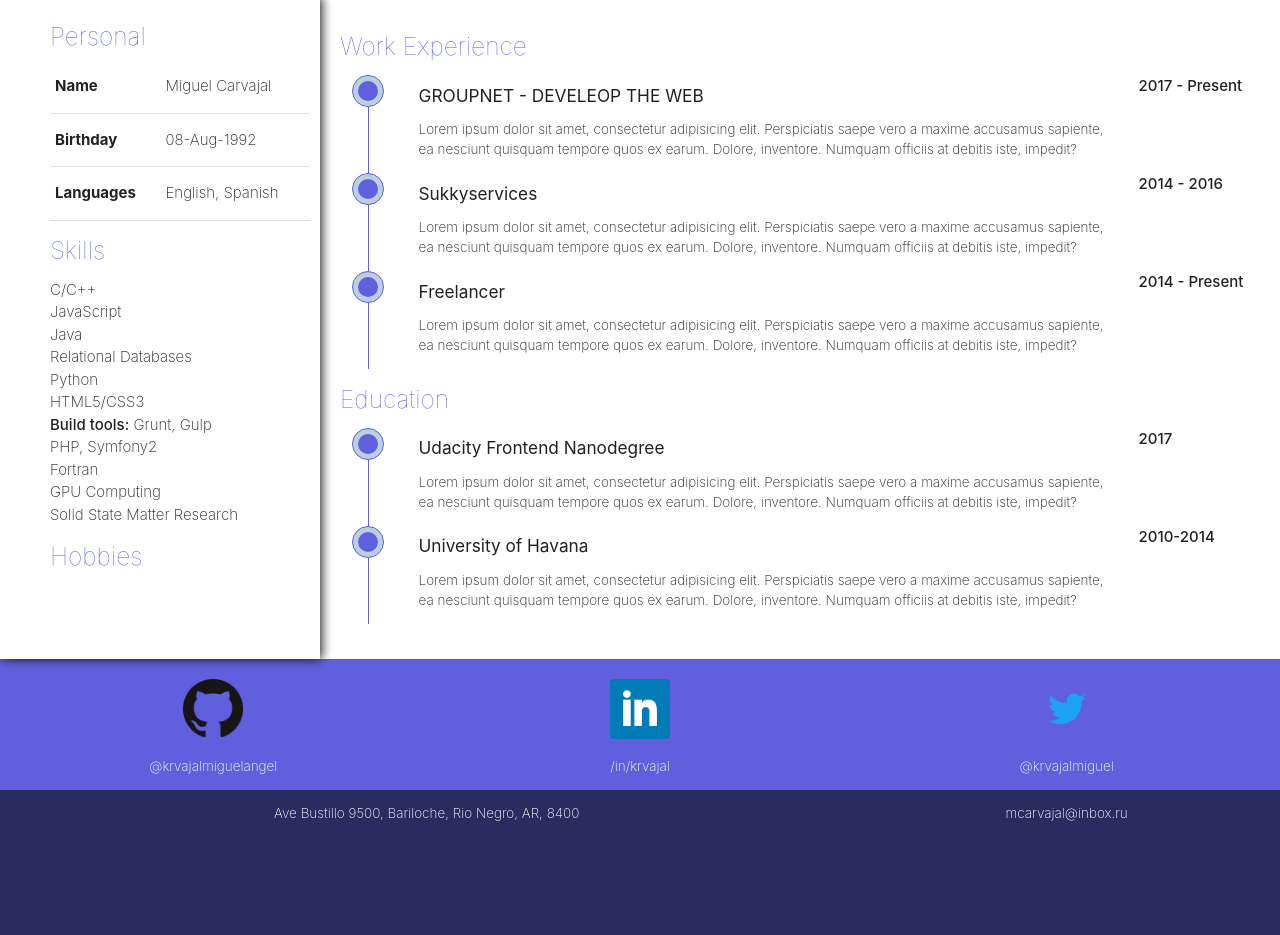
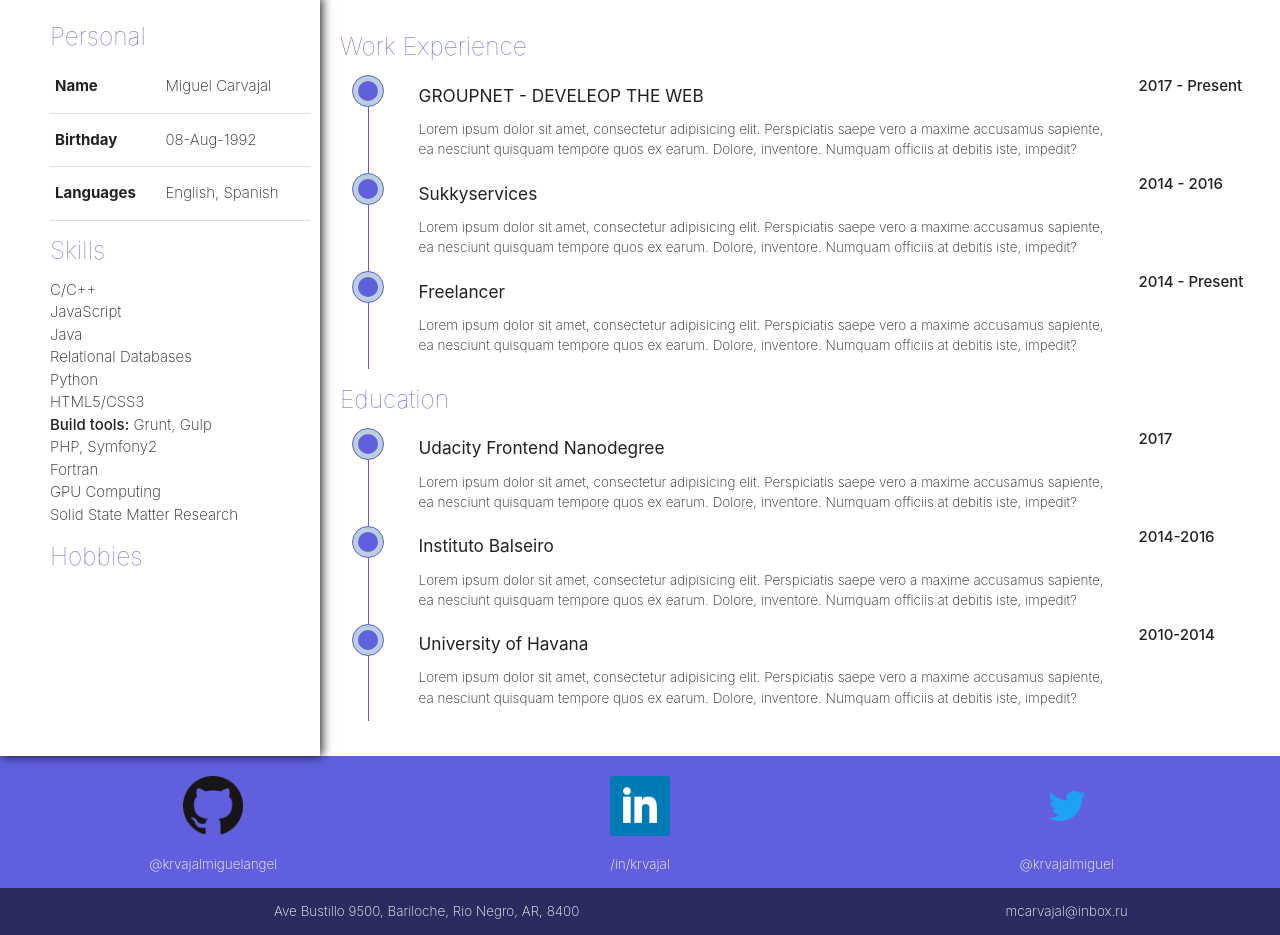
Before and after one commit to krvajal/krvajalmiguelangel.github.io, a website: page resume.html in a window 1280 px wide. Shown: the part 615-1550 px from the top of the page. Before the commit the page ends 1452 px from the top, so only its background shows below. Drawn offline with nearby package versions, Linux system fonts and the light colour scheme.

```diff
--- a/resume.html
+++ b/resume.html
@@ -160,6 +160,24 @@
                 <div class="col s10 m11">
                   <div class="row">
                     <div class="col s10">
+                      <h6>Instituto Balseiro</h6>
+                      <p>Lorem ipsum dolor sit amet, consectetur adipisicing elit. Perspiciatis saepe vero a maxime accusamus sapiente, ea nesciunt quisquam tempore quos ex earum. Dolore, inventore. Numquam officiis at debitis iste, impedit?</p>
+                    </div>
+                    <div class="col s2">
+                      <strong>2014-2016</strong>
+                    </div>
+                  </div>
+                </div>
+              </div>
+            </li>
+            <li>
+              <div class="row">
+                <div class="col s2 m1 timeline-marker-wrapper">
+                  <div class="timeline-marker"></div>
+                </div>
+                <div class="col s10 m11">
+                  <div class="row">
+                    <div class="col s10">
                       <h6>University of Havana</h6>
                       <p>Lorem ipsum dolor sit amet, consectetur adipisicing elit. Perspiciatis saepe vero a maxime accusamus sapiente, ea nesciunt quisquam tempore quos ex earum. Dolore, inventore. Numquam officiis at debitis iste, impedit?</p>
                     </div>
```
